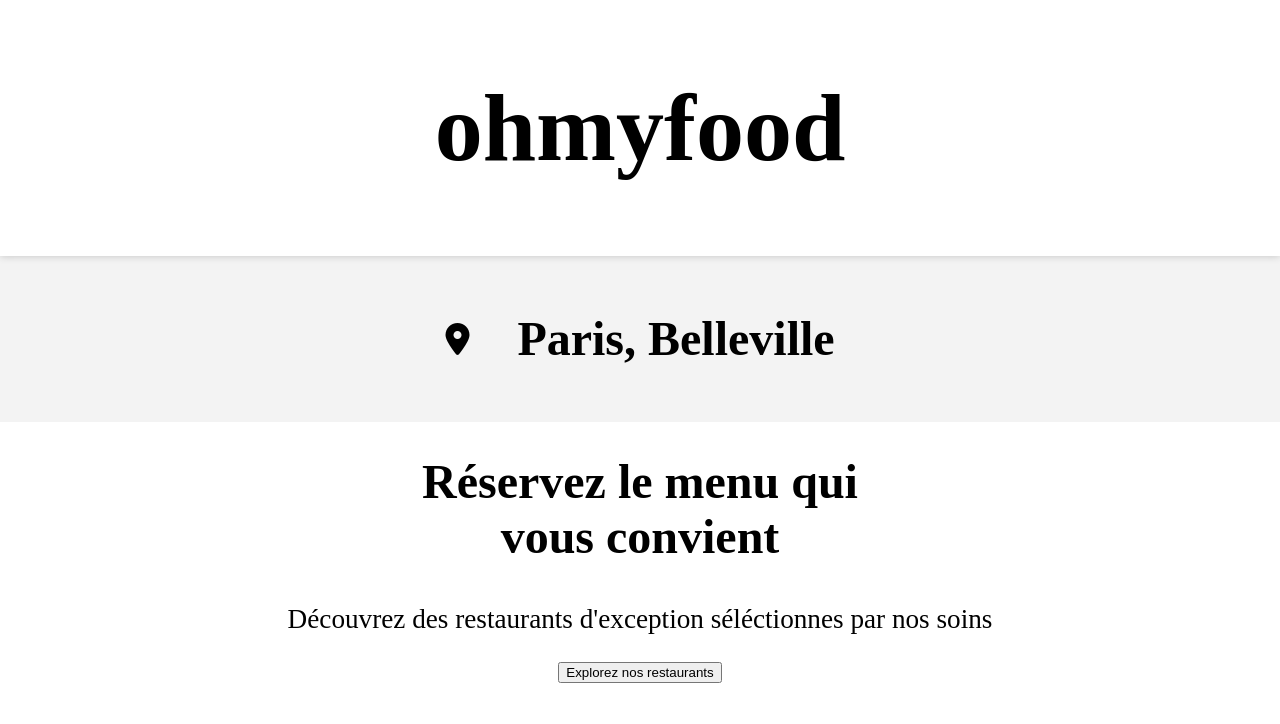
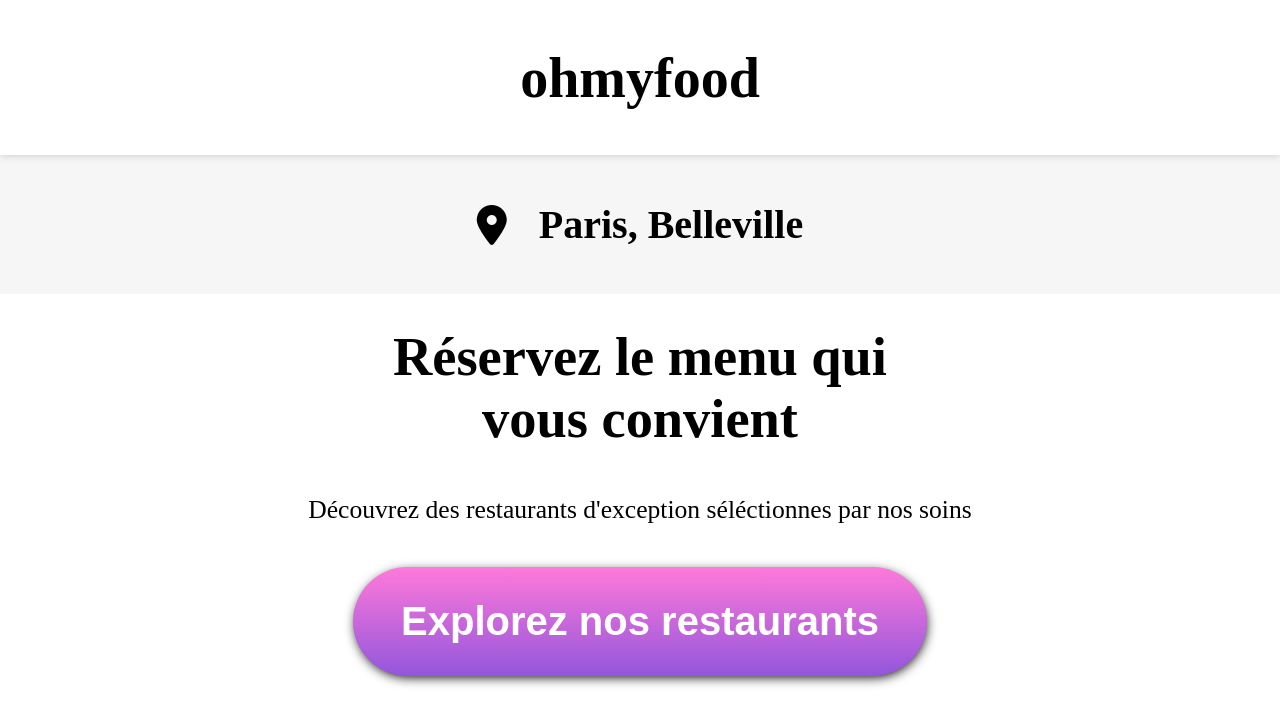
Before and after one commit to CAMEROU/Ohmyfood_p3_Openclassroom-, a website: page index.html in a window 1280 px wide. Drawn offline with Linux system fonts and the light colour scheme; a web font is replaced by a local one.

Commit message:
explorez and gradient

```diff
--- a/style.css
+++ b/style.css
@@ -13,40 +13,66 @@ header {
     position: relative;
     box-shadow: 0 0 0.5rem rgba(0 0 0 /20%);
     padding: 0.5rem;
-    font-size: 3rem;
+    font-size: 2.5rem;
   }
   body{
     margin: 0;
     font-size: "Roboto", "sans serif";
   }
 
-
- .france{
-    background-color: #f3f3f3;
+  header {
+    font-family: "Shrikhand", "cursive";
     text-align: center;
-    padding: 1rem;
-    font-size: 2rem;
-  display: flex;
-  font-family: "Roboto" sans-serif;
-  align-items: center;
-  justify-content: center;
-  gap: 3rem;
-
+    position: relative;
+    box-shadow: 0 0 0.5rem rgba(0, 0, 0, 0.2);
+    padding: 0.5rem;
   }
 
-  .france .marker-alt{
-    font-size: 2.8rem;
-
+  header h1 {
+    font-size: 3.5rem;
   }
 
-  #explorez{
+  .france {
+    background-color: #f6f6f6;
+    text-align: center;
+    padding: 0.8rem;
+    display: flex;
+    justify-content: center;
+    align-items: center;
+    gap: 2rem;
+  }
+  .france .fa-map-marker-alt,
+  .france h2 {
+    font-size: 2.5rem;
+  }
+
+  /** DECOUVERTE DES RESTOS **/
+  #explorez {
     text-align: center;
   }
-  #explorez h2{
+  #explorez h2 {
+    font-size: 3.4rem;
     margin-top: 2rem;
-    font-size: 3rem;
+  }
+  #explorez p {
+    font-size: 1.6rem;
   }
 
-  #explorez p{
-    font-size: 1.7rem;
-  }
+
+#explorez button {
+  padding: 2rem 3rem;
+  font-size: 2.5rem;
+  border-radius: 4rem;
+  font-weight: 800;
+  color: white;
+  box-shadow: 1px 3px 12px -2px #000;
+  background-image: linear-gradient(#ff79da, #9356dc);
+  border: none;
+  opacity: 1.01;
+  margin-top: 1rem;
+  transition: all 100ms;
+}
+
+#explorez button:hover{
+  transform: scale(1.03);
+}
```
